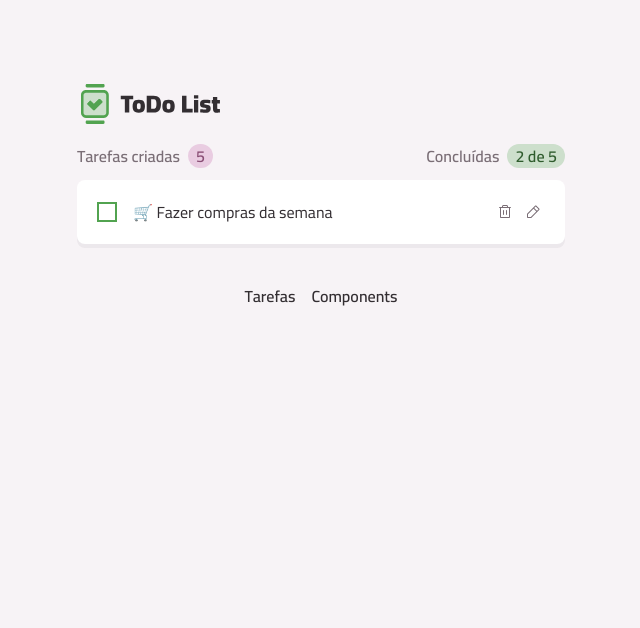
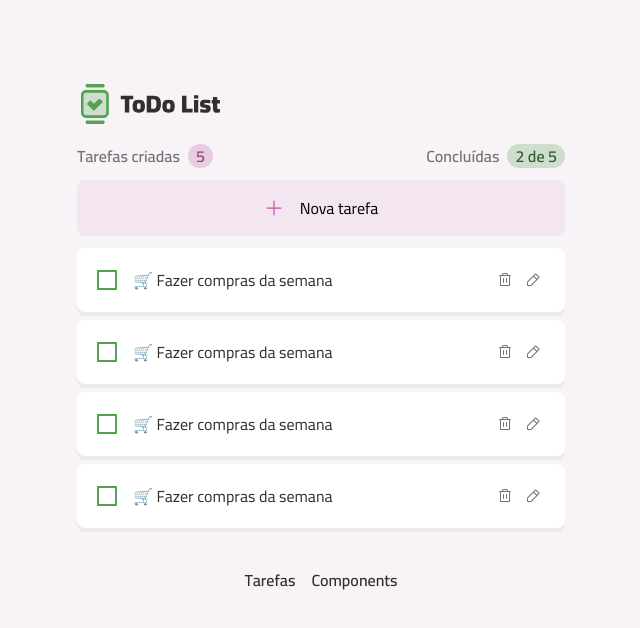
Before and after one commit to espjotape/Todo, a React (Vite) app: page / in a window 1280 px wide. Shown: the top 628 px of the page, without its empty margins (319-959 px from the left). Built offline with nearby package versions, Linux system fonts and the light colour scheme.

Commit message:
Component: TaskList

```diff
--- /dev/null
+++ b/src/core-components/tasks-list.tsx
@@ -0,0 +1,19 @@
+import Button from "../components/button";
+import PlusIcon from "../assets/plus.svg?react"
+import TaskItem from "./task-item";
+
+export default function TaskList() {
+ return (
+  <>
+   <section>
+    <Button icon={PlusIcon} className="flex w-full items-center justify-center">Nova tarefa</Button>
+   </section>
+   <section className="space-y-2">
+    <TaskItem />
+    <TaskItem />
+    <TaskItem />
+    <TaskItem />
+   </section>
+  </>
+ )
+}
--- a/src/pages/page-home.tsx
+++ b/src/pages/page-home.tsx
@@ -1,5 +1,6 @@
 import Container from "../components/container";
-import TaskItem from "../core-components/task-item";
+
+import TaskList from "../core-components/tasks-list";
 import TasksSummary from "../core-components/tasks-summary";
 
 export default function PageHome() {
@@ -9,7 +10,7 @@
     <TasksSummary />
    </header>
 
-   <TaskItem />
+   <TaskList/>
   </Container>
  )
 }
```
Also changed, not shown: src/assets/img/logo.svg.
